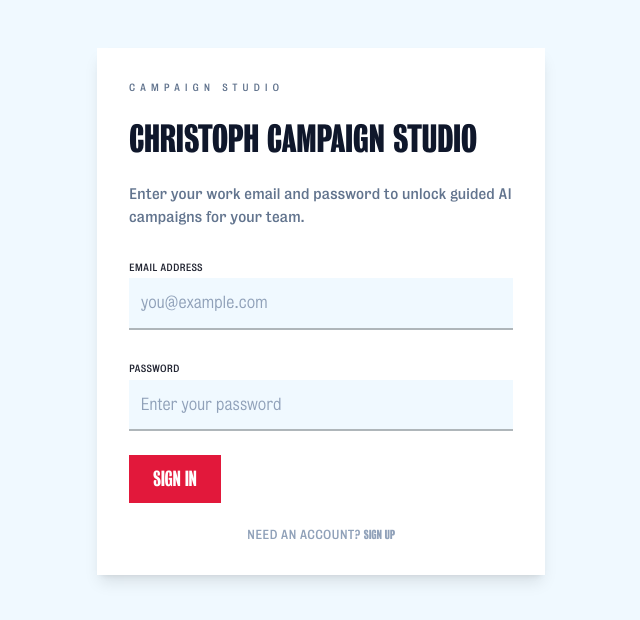
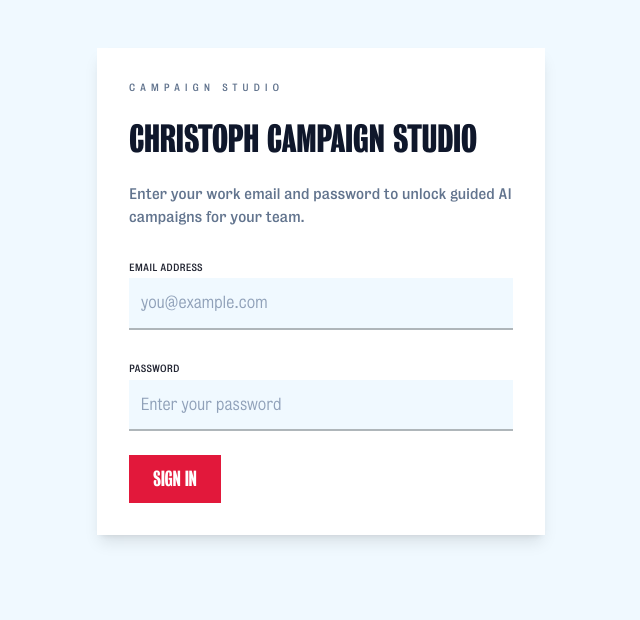
Before and after one commit to ChristophHolzSpeaker/CampaignStudio, a SvelteKit app: page /login in a window 1280 px wide. Shown: the top 620 px of the page, without its empty margins (319-959 px from the left). Built offline with nearby package versions, Linux system fonts and the light colour scheme; no server answers.

Commit message:
removed sign up link #124

```diff
--- a/src/routes/(auth)/login/+page.svelte
+++ b/src/routes/(auth)/login/+page.svelte
@@ -59,10 +59,6 @@
 					<Button isSubmitting={form?.pending}>
 						{form?.pending ? 'Signing in...' : 'Sign in'}
 					</Button>
-
-					<p class="text-center text-xs text-slate-400 uppercase">
-						Need an account? <a class="font-semibold" href="/register">Sign up</a>
-					</p>
 				</form>
 			</div>
 		</div>
```
